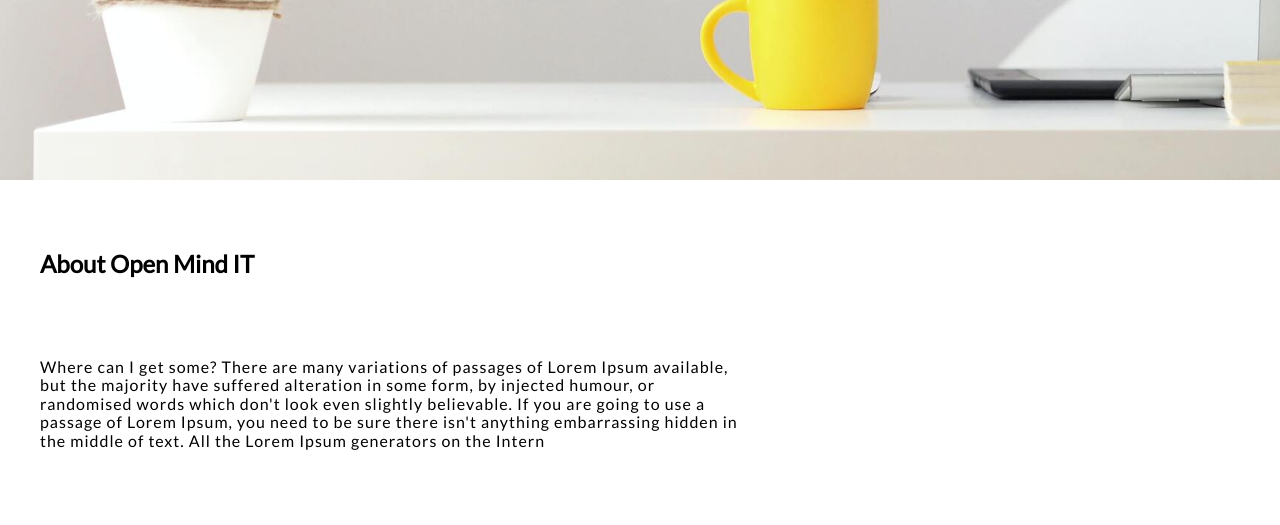
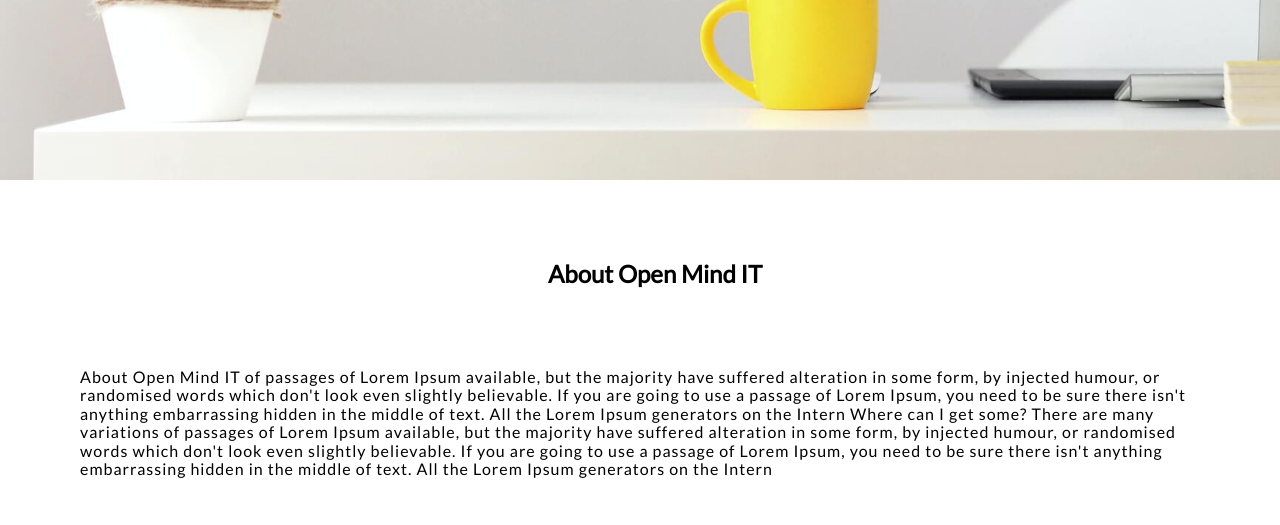
Before and after one commit to KamilRozanski/open-mind-it, a PHP site: page / in a window 1280 px wide. Shown: the part 721-1246 px from the top of the page. Run offline with PHP 8.4, Linux system fonts and the light colour scheme.

Commit message:
about me section imp added

```diff
--- a/index.html
+++ b/index.html
@@ -57,24 +57,46 @@
                     embarrassing hidden in the middle of text. All the Lorem Ipsum generators on the Intern</p>
             </div>
         </section>
-        <section class="hero">
-            <h2 class="hero__title">About Open Mind IT</h2>
-            <p class="hero__text">Where can I get some?
-                There are many variations of passages of Lorem Ipsum available, but the majority have suffered
+        <section class="about__open-mind">
+            <h2 class="about__open-mind__title">About Open Mind IT</h2>
+            <p class="about__open-mind__text">
+                About Open Mind IT of passages of Lorem Ipsum available, but the majority have suffered
                 alteration in some form, by injected humour, or randomised words which don't look even slightly
                 believable. If you are going to use a passage of Lorem Ipsum, you need to be sure there isn't
                 anything
-                embarrassing hidden in the middle of text. All the Lorem Ipsum generators on the Intern</p>
-            <article class="hero__about__company">
+                embarrassing hidden in the middle of text. All the Lorem Ipsum generators on the Intern
+
                 Where can I get some?
                 There are many variations of passages of Lorem Ipsum available, but the majority have suffered
                 alteration in some form, by injected humour, or randomised words which don't look even slightly
                 believable. If you are going to use a passage of Lorem Ipsum, you need to be sure there isn't anything
-                embarrassing hidden in the middle of text. All the Lorem Ipsum generators on the Intern
-            </article>
+                embarrassing hidden in the middle of text. All the Lorem Ipsum generators on the Intern</p>
+
             <section class="about__owner">
-                <div class="about__owner__img"></div>
-                <article class="about__owner__description"></article>
+
+                <div class="about__owner__container">
+                    <p class="about__owner__description"> Where can I get some?
+                        There are many variations of passages of Lorem Ipsum available, but the majority have suffered
+                        alteration in some form, by injected humour, or randomised words which don't look even slightly
+                        believable. If you are going to use a passage of Lorem Ipsum, you need to be sure there isn't
+                        anything
+                        embarrassing hidden in the middle of text. All the Lorem Ipsum generators on the Intern
+                        Where can I get some?
+                        There are many variations of passages of Lorem Ipsum available, but the majority have suffered
+                        alteration in some form, by injected humour, or randomised words which don't look even slightly
+                        believable. If you are going to use a passage of Lorem Ipsum, you need to be sure there isn't
+                        anything
+                        embarrassing hidden in the middle of text. All the Lorem Ipsum generators on the Intern
+                        Where can I get some?
+                        There are many variations of passages of Lorem Ipsum available, but the majority have suffered
+                        alteration in some form, by injected humour, or randomised words which don't look even slightly
+                        believable. If you are going to use a passage of Lorem Ipsum, you need to be sure there isn't
+                        anything
+                        embarrassing hidden in the middle of text. All the Lorem Ipsum generators on the Intern</p>
+                </div>
+                <div class="about__owner__container">
+                    <img class="about__owner__img" src="../open-mind-it/assets/owner.jpg">
+                </div>
             </section>
 
         </section>
--- a/main.css
+++ b/main.css
@@ -85,33 +85,43 @@ body {
 }
 
 /*hero*/
-.hero__about__company {
+.about__open-mind {
 	margin: 30px;
 }
 
+.about__open-mind__title {
+	padding: 50px 10px 30px 40px;
+	text-align: center;
+}
+
+.about__open-mind__text {
+	margin: 50px;
+	letter-spacing: 1px;
+}
 .about__owner {
 	display: flex;
+	background-image: url(../open-mind-it/assets/about__.owner__bgc.jpg);
+	background-position: center;
+	background-size: cover;
+}
+
+.about__owner__container {
+	max-height: 500px;
+	width: 50vw;
+	margin: 150px 50px;v
+}
+.about__owner__description {
+	padding: 0px 10px 30px 40px;
+	letter-spacing: 1px;
 }
 .about__owner__img {
-	height: 500px;
-	width: 50vw;
-	background-color: rgb(0, 255, 17);
-}
-.about__owner__description {
-	height: 500px;
-	width: 50vw;
-	background-color: rgb(0, 4, 255);
-}
-
-.hero__title {
-	padding: 50px 10px 30px 40px;
-}
-
-.hero__text {
-	max-width: 700px;
-	margin: 50px 0;
-	padding: 0px 10px 30px 40px;
-	letter-spacing: 1px;
+	margin-top: 50px;
+	max-height: 500px;
+	width: 35vw;
+	background-size: cover;
+	background-size: cover;
+	border-radius: 50px;
+	transform: rotate(10deg);
 }
 /*footer*/
 .footer {
```
Also changed, not shown: assets/owner.jpg (added), 3 other files.
